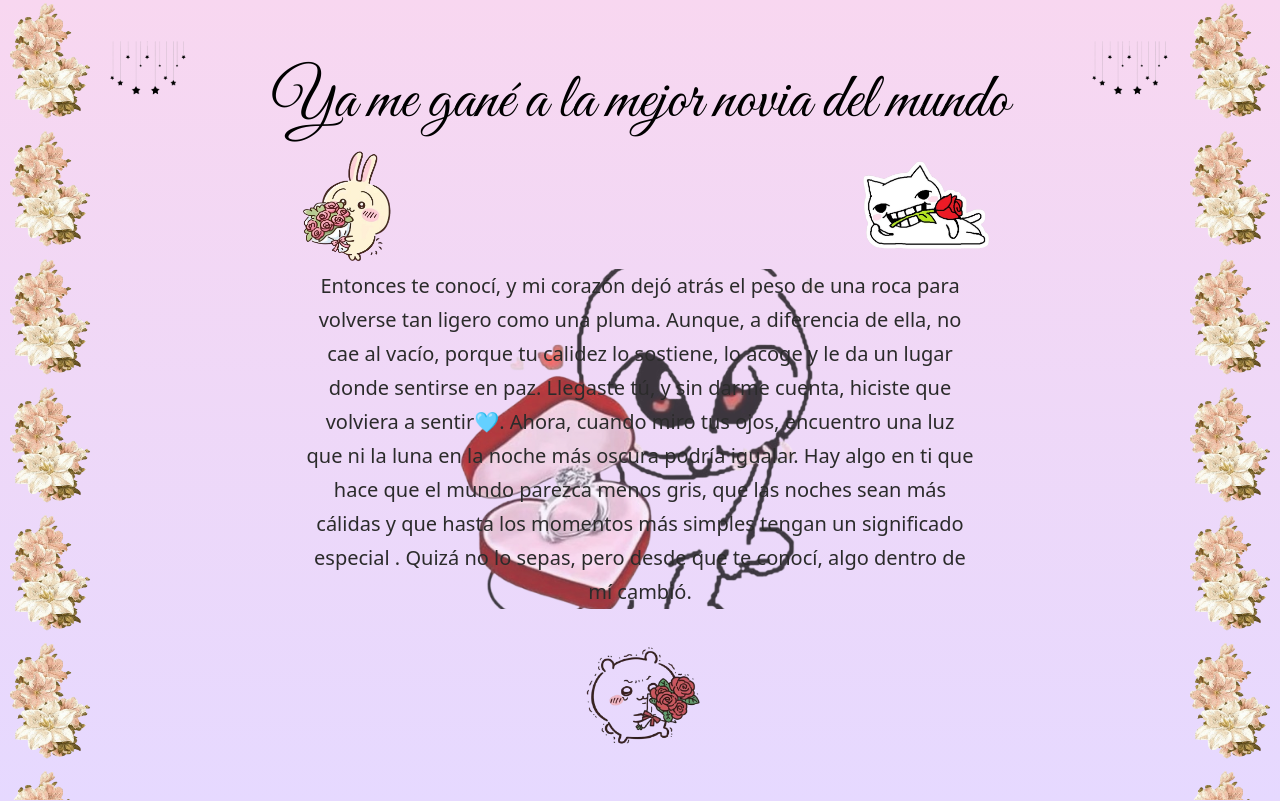
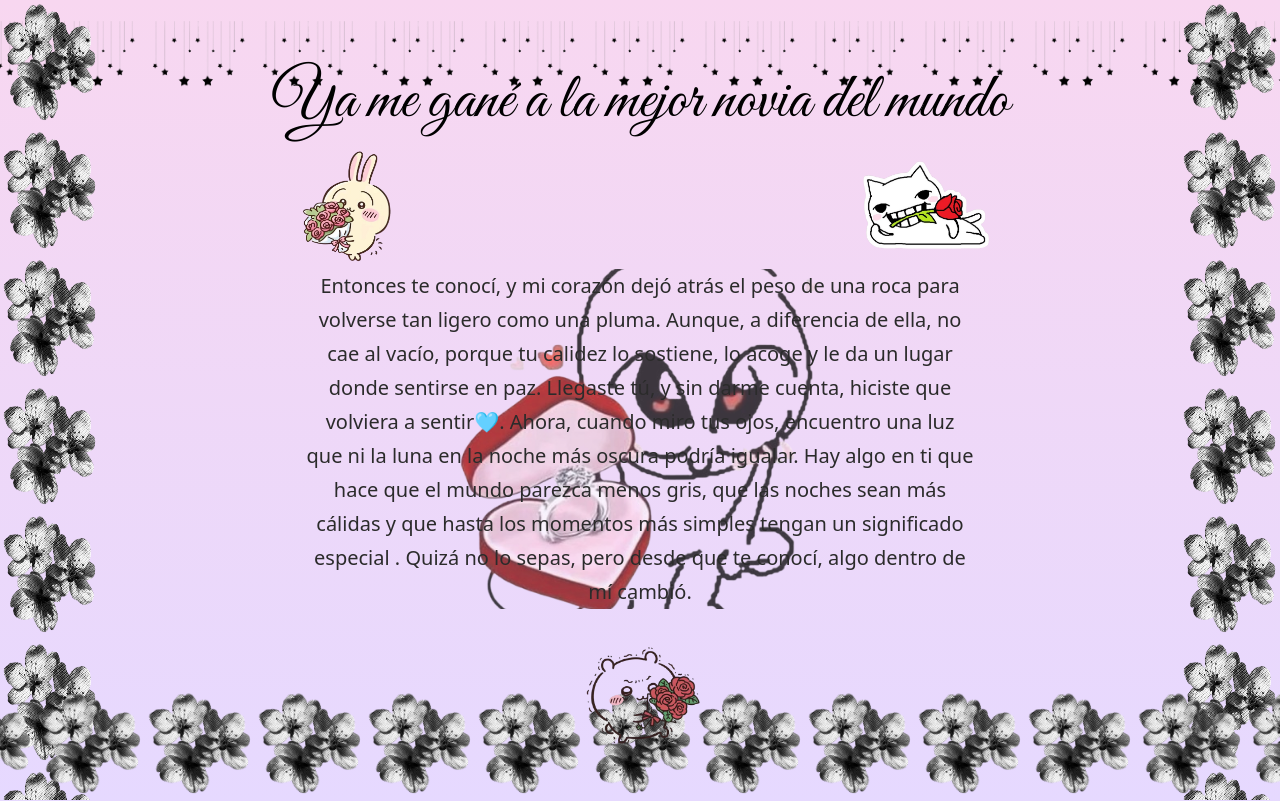
Before and after one commit to wmartinc/temporal, a React (Vite) app: page / in a window 1280 px wide. Built offline with nearby package versions, Linux system fonts and the light colour scheme.

Commit message:
Use lateral image on sides and bottom and update assets

```diff
--- a/src/App.jsx
+++ b/src/App.jsx
@@ -2,7 +2,7 @@ import { useEffect, useState } from "react"
 import usagi from "./assets/usagi.png"
 import kawa from "./assets/kawa.png"
 import chika from "./assets/chika.png"
-import fondos from "./assets/fondos.png"
+import lateral from "./assets/lateral.png"
 import fondoTexto from "./assets/fondo-texto.png"
 import adornillo from "./assets/adornillo.png"
 
@@ -15,7 +15,7 @@ const cuteMessages = [
   "Eres lo mejor que me ha pasado.",
 ].map((msg) => `${msg} ♥`)
 
-const imagesToPreload = [usagi, kawa, chika, fondos, fondoTexto, adornillo]
+const imagesToPreload = [usagi, kawa, chika, lateral, fondoTexto, adornillo]
 
 function App() {
   const [loading, setLoading] = useState(true)
@@ -62,8 +62,11 @@ function App() {
           </div>
         </div>
       )}
-      <img src={adornillo} alt="" className="side-decor side-decor-left" aria-hidden="true" />
-      <img src={adornillo} alt="" className="side-decor side-decor-right" aria-hidden="true" />
+      <div
+        className="top-decor"
+        style={{ backgroundImage: `url(${adornillo})` }}
+        aria-hidden="true"
+      />
       <main className="page">
         <h1 className="title">Ya me gané a la mejor novia del mundo</h1>
         <div className="content-wrapper">
@@ -80,6 +83,11 @@ function App() {
           <img src={chika} alt="" className="content-bottom" aria-hidden="true" />
         </div>
       </main>
+      <div
+        className="bottom-decor"
+        style={{ backgroundImage: `url(${lateral})` }}
+        aria-hidden="true"
+      />
     </>
   )
 }
--- a/src/index.css
+++ b/src/index.css
@@ -21,7 +21,7 @@ body::after {
   top: 0;
   width: clamp(28px, 8vw, 100px);
   height: 100vh;
-  background-image: url("./assets/fondos.png");
+  background-image: url("./assets/lateral.png");
   background-repeat: repeat-y;
   background-position: center top;
   background-size: 100% 16vh;
@@ -102,21 +102,30 @@ body::after {
   }
 }
 
-.side-decor {
+.top-decor {
   position: fixed;
-  top: clamp(0.5rem, 2vw, 1.5rem);
-  width: clamp(40px, 7vw, 90px);
-  height: auto;
-  z-index: 2;
+  top: 0;
+  left: 0;
+  width: 100%;
+  height: clamp(60px, 10vw, 110px);
+  background-repeat: repeat-x;
+  background-position: top center;
+  background-size: auto 100%;
+  z-index: 0;
   pointer-events: none;
 }
 
-.side-decor-left {
-  left: calc(clamp(28px, 8vw, 100px) + 0.25rem);
-}
-
-.side-decor-right {
-  right: calc(clamp(28px, 8vw, 100px) + 0.25rem);
+.bottom-decor {
+  position: fixed;
+  bottom: 0;
+  left: 0;
+  width: 100%;
+  height: clamp(60px, 10vw, 110px);
+  background-repeat: repeat-x;
+  background-position: bottom center;
+  background-size: auto 100%;
+  z-index: 0;
+  pointer-events: none;
 }
 
 .page {
@@ -129,6 +138,8 @@ body::after {
 }
 
 .title {
+  position: relative;
+  z-index: 1;
   font-family: "Great Vibes", cursive;
   font-size: clamp(1.8rem, 5vw, 5rem);
   font-weight: 400;
@@ -138,6 +149,7 @@ body::after {
 
 .content-wrapper {
   position: relative;
+  z-index: 1;
   margin: auto 0;
   max-width: 700px;
   width: 100%;
```
Also changed, not shown: src/assets/lateral.png (added).
